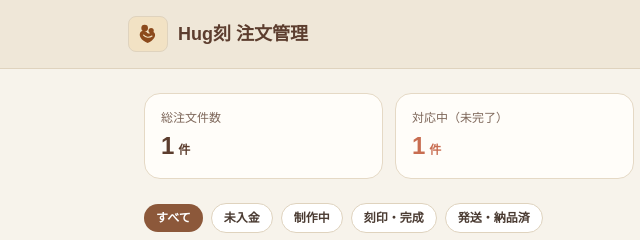
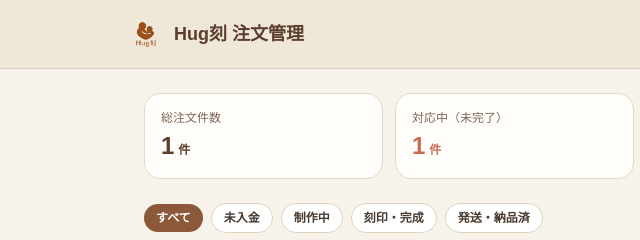
Before and after one commit to minnanobukatsu/hugkoku-order, a plain HTML site: page admin.html in a window 1280 px wide. Shown: the top 240 px of the page, 0-640 px from the left. Drawn offline with nearby package versions, Linux system fonts and the light colour scheme; a web font is replaced by a local one.

Commit message:
Update admin.html

```diff
--- a/admin.html
+++ b/admin.html
@@ -26,7 +26,7 @@
       <div class="max-w-5xl mx-auto flex flex-wrap items-center justify-between gap-2">
         <div class="flex items-center gap-2.5">
           <img
-            src="./logo.png"
+            src="./ChatGPT_Image_2025年4月24日_23_04_21-removebg-preview.png"
             alt="Hug刻ロゴ"
             class="h-9 w-auto object-contain"
             onerror="this.style.display='none'; document.getElementById('adminFallbackLogo').classList.remove('hidden');"
```
